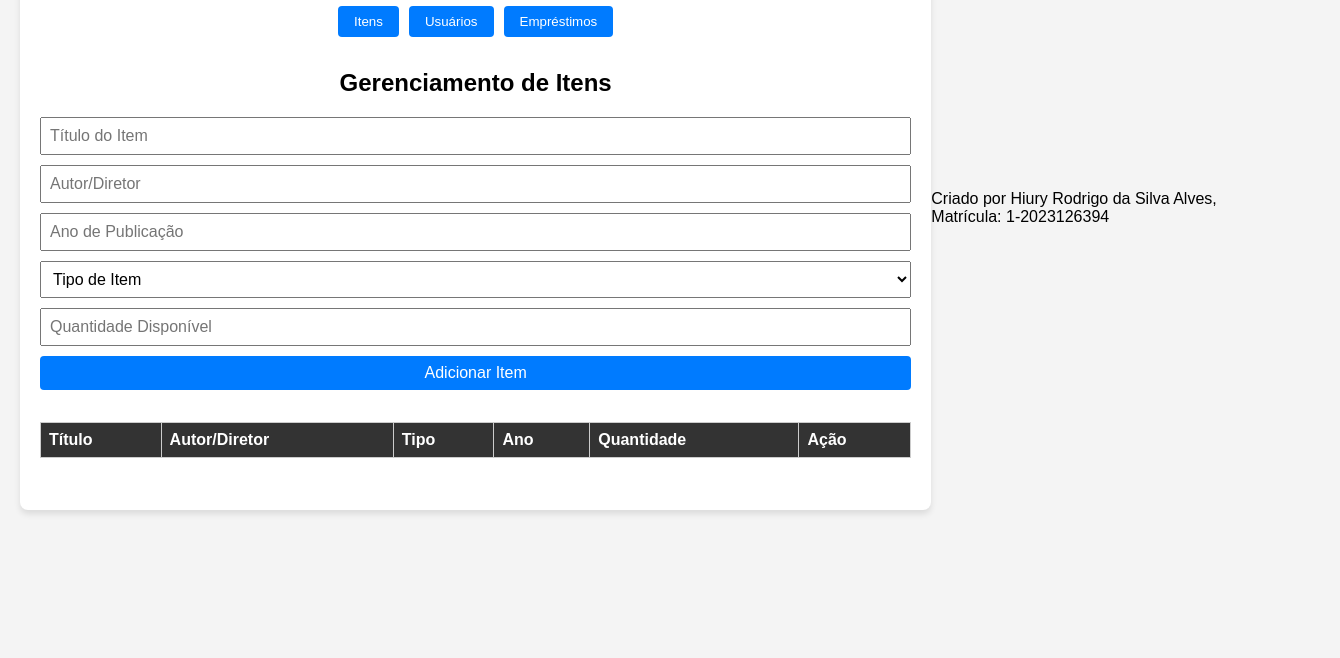
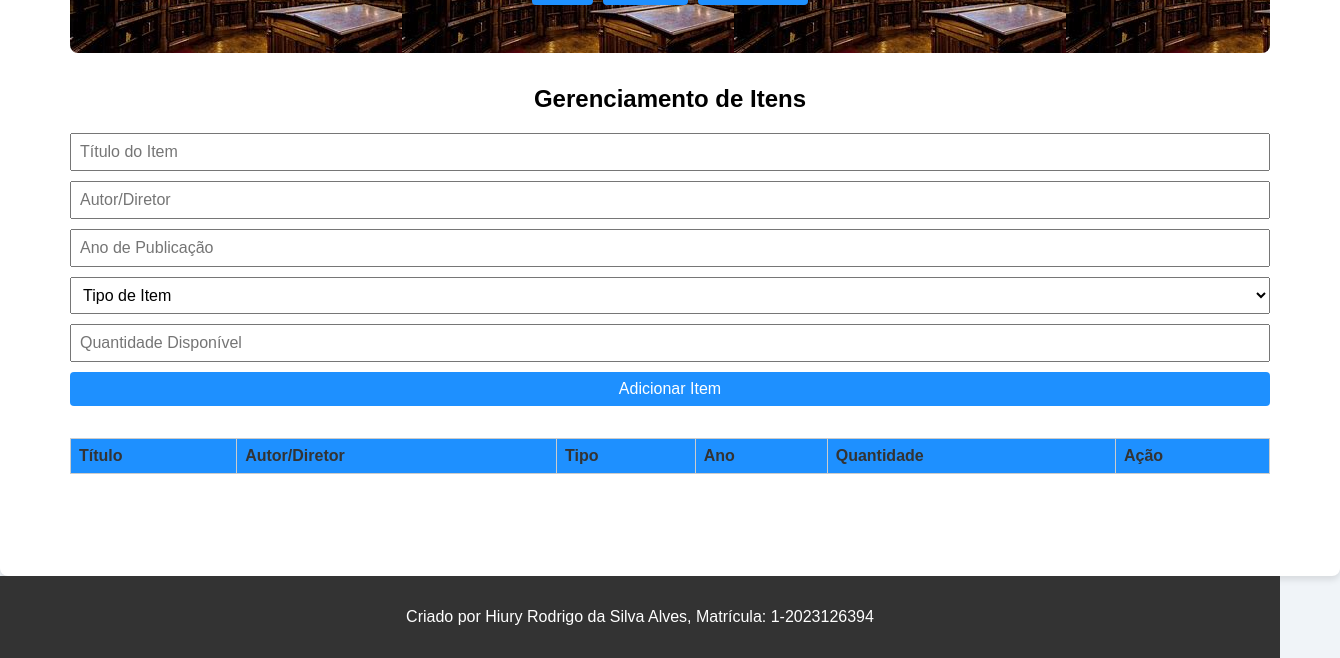
Before and after one commit to PauloLima4/Gerenciamento-de-biblioteca, a plain HTML site: page index.html in a window 1280 px wide. Shown: the part 192-850 px from the top of the page, 1340 px wide, since content can reach past the window. Before the commit the page ends 800 px from the top, so only its background shows below. Drawn offline with Linux system fonts and the light colour scheme.

Commit message:
Update style.css

```diff
--- a/src/css/style.css
+++ b/src/css/style.css
@@ -1,20 +1,19 @@
+/* Definindo o estilo base para o corpo do documento */
 body {
-    /* Fonte e cor de fundo padrão */
     font-family: 'Arial', sans-serif;
-    background-color: #f4f4f4;
     margin: 0;
+    padding: 0;
     display: flex;
-    justify-content: center;
-    align-items: center;
-    height: 100vh;
-    padding: 20px;
-    box-sizing: border-box;
+    flex-direction: column;
+    min-height: 100vh;
+    background-color: #f0f4f8;  /* Cor para o fundo */
 }
 
+/* Estilo para o contêiner principal */
 .container {
-    /* Estilos para o contêiner principal */
+    flex: 1;
     background-color: #fff;
-    padding: 20px;
+    padding: 70px;
     border-radius: 8px;
     box-shadow: 0 4px 6px rgba(0, 0, 0, 0.1);
     width: 100%;
@@ -22,62 +21,65 @@ body {
     text-align: center;
 }
 
+/* Estilo para o cabeçalho */
 header {
-    /* Margem inferior para o cabeçalho */
     margin-bottom: 2rem;
+    background-image: url(../img/biblioteca.jpg);
+    color: #333;
+    padding: 1rem;
+    border-radius: 8px;
 }
 
+/* Estilo para a navegação */
 nav {
-    /* Estilos para a navegação */
     margin-bottom: 2rem;
     display: flex;
     justify-content: center;
     gap: 10px;
 }
 
+/* Estilo para os botões de navegação */
 nav button {
-    /* Estilos para os botões de navegação */
     padding: 0.5rem 1rem;
     cursor: pointer;
     border: none;
-    background-color: #007BFF;
+    background-color: #1e90ff;  /* Cor para os botões */
     color: white;
     border-radius: 4px;
     transition: background-color 0.3s;
 }
 
+/* Efeito de hover para os botões de navegação */
 nav button:hover {
-    /* Efeito de hover nos botões de navegação */
-    background-color: #0056b3;
+    background-color: #1e90ff;  /* Cor mais escura para o hover */
 }
 
+/* Estilo para as seções */
 section {
-    /* Seções escondidas por padrão */
     display: none;
 }
 
 section.active {
-    /* Mostrar a seção ativa */
     display: block;
 }
 
+/* Estilo para os formulários */
 form {
-    /* Estilos para os formulários */
     margin-bottom: 2rem;
     display: flex;
     flex-direction: column;
     gap: 10px;
 }
 
+/* Estilo para os inputs e botões dos formulários */
 form input, form select, form button {
-    /* Estilos para os elementos do formulário */
     padding: 0.5rem;
     font-size: 1rem;
 }
 
+/* Estilo para o botão de submissão do formulário */
 form button {
-    /* Estilos para o botão do formulário */
-    background-color: #007BFF;
+    background-color: #1e90ff;  /* Cor para o fundo do botão */
     color: white;
     border: none;
     border-radius: 4px;
@@ -85,67 +87,73 @@ form button {
     transition: background-color 0.3s;
 }
 
+/* Efeito de hover para o botão de submissão */
 form button:hover {
-    /* Efeito de hover no botão do formulário */
-    background-color: #0056b3;
+    background-color: #1973ce;  /* Cor mais escura para o hover */
 }
 
+/* Estilo para as tabelas */
 table {
-    /* Estilos para a tabela */
     width: 100%;
     border-collapse: collapse;
     margin-bottom: 2rem;
 }
 
+/* Estilo para o cabeçalho das tabelas */
 thead {
-    /* Estilos para o cabeçalho da tabela */
-    background-color: #333;
-    color: white;
+    background-color: #1e90ff;  /* Cor para o fundo do cabeçalho */
+    color: #333;
 }
 
+/* Estilo para as células das tabelas */
 thead th, tbody td {
-    /* Estilos para as células da tabela */
     padding: 0.5rem;
     border: 1px solid #ccc;
     text-align: left;
 }
 
+/* Estilo para as linhas das tabelas */
 tbody tr {
-    /* Estilos para as linhas da tabela */
     transition: background-color 0.3s;
 }
 
 tbody tr:nth-child(even) {
-    /* Cor de fundo alternada para as linhas da tabela */
     background-color: #f9f9f9;
 }
 
 tbody tr:hover {
-    /* Efeito de hover nas linhas da tabela */
     background-color: #f1f1f1;
 }
 
+/* Estilo para tipos específicos de itens */
 td[data-type="Livro"] {
-    /* Cor de fundo para os livros */
-    background-color: #d4edda;
+    background-color: #7eff5c;  /* Cor para livros */
 }
 
 td[data-type="Revista"] {
-    /* Cor de fundo para as revistas */
-    background-color: #d1ecf1;
+    background-color: #41c1f4;  /* Cor para revistas */
 }
 
 td[data-type="DVD"] {
-    /* Cor de fundo para os DVDs */
-    background-color: #f5d1ed;
+    background-color: #9400d3;  /* Cor para DVDs */
 }
 
+/* Estilo para itens disponíveis e não disponíveis */
 .item-available {
-    /* Estilo para itens disponíveis */
-    color: #28a745;
+    color: #008d00;  /* Verde para disponível */
 }
 
 .item-unavailable {
-    /* Estilo para itens indisponíveis */
-    color: #dc3545;
+    color: #a20003;  /* Vermelho para indisponível */
 }
+
+/* Estilo para o rodapé */
+footer {
+    background-color: #333;
+    color: white;
+    text-align: center;
+    padding: 1rem;
+    position: relative;
+    width: 97.5%;
+    bottom: 0;
+}
```
